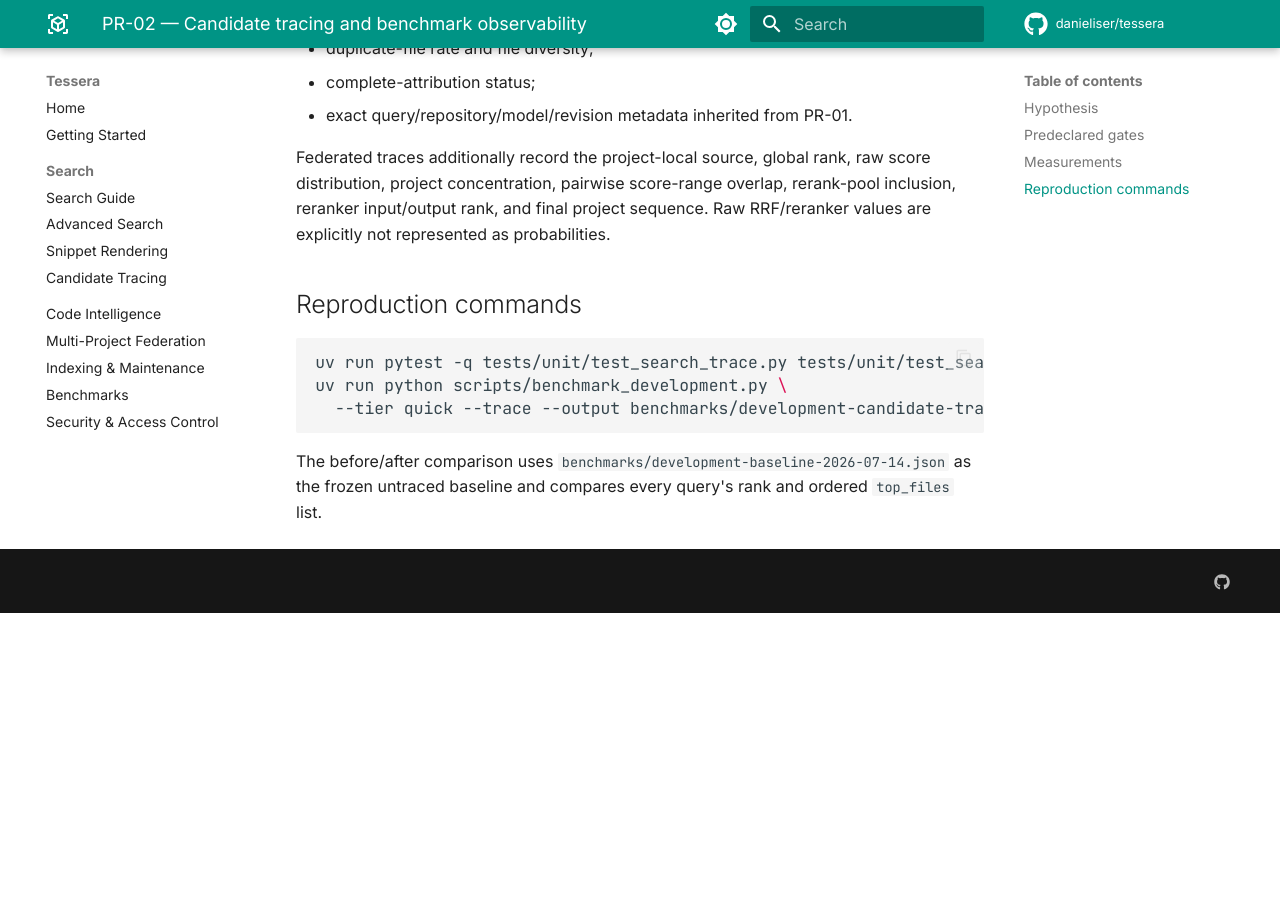
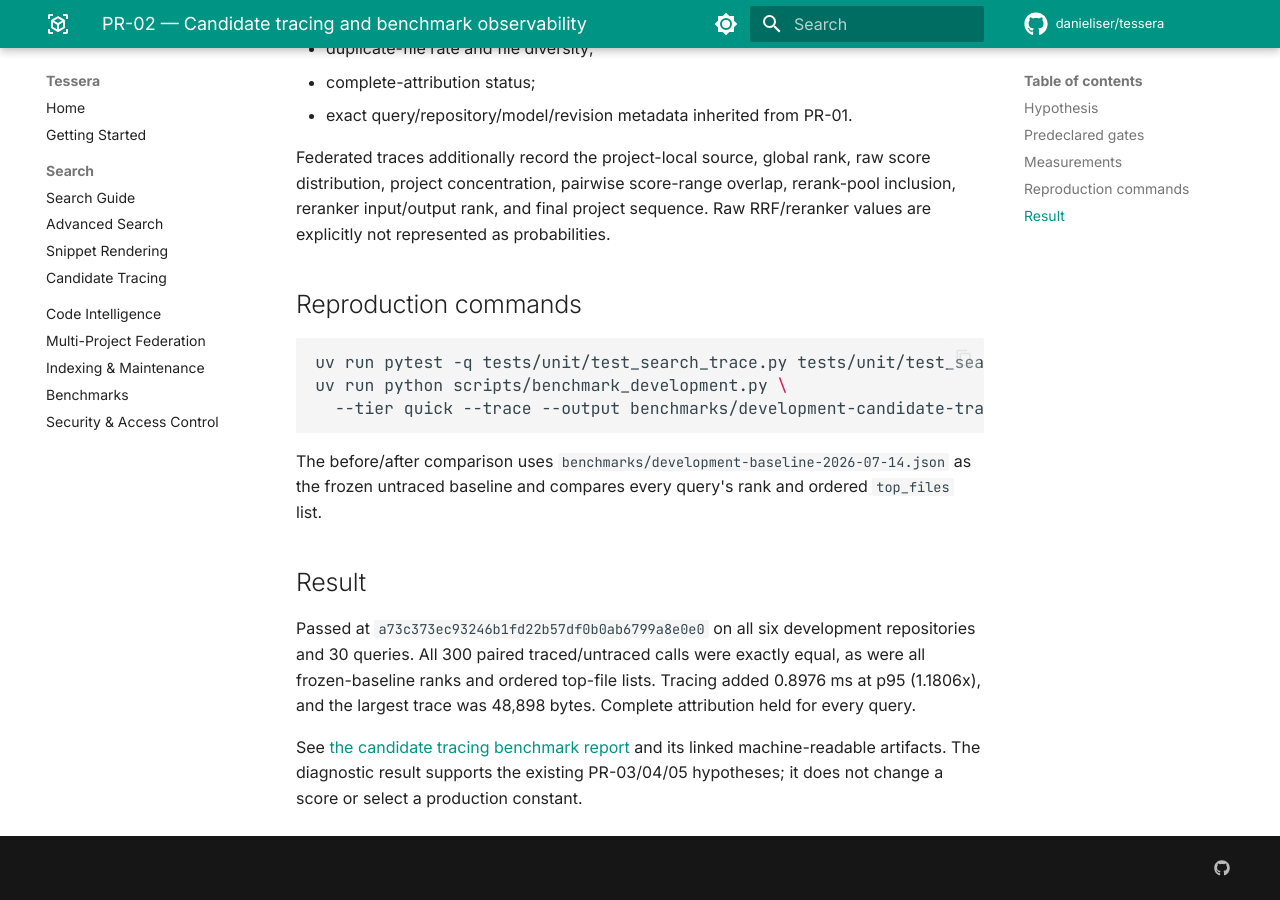
Before and after one commit to danieliser/tessera, an MkDocs documentation site: the page built from docs/plans/retrieval-quality-master-plan/PR-02.md, in a window 1280 px wide and 900 px high, scrolled down 1269 px. Built offline with MkDocs 1.6.1 and Material for MkDocs 9.7.7, drawn with Linux system fonts in a browser that asks for light colours; comment, search, counter and statistics services are not loaded; before the commit the page ends 1882 px from its top, so only the background shows below that.

Commit message:
docs: record candidate tracing benchmark

```diff
--- a/docs/plans/retrieval-quality-master-plan/PR-02.md
+++ b/docs/plans/retrieval-quality-master-plan/PR-02.md
@@ -62,3 +62,16 @@ uv run python scripts/benchmark_development.py \
 The before/after comparison uses
 `benchmarks/development-baseline-2026-07-14.json` as the frozen untraced
 baseline and compares every query's rank and ordered `top_files` list.
+
+## Result
+
+Passed at `a73c373ec93246b1fd22b57df0b0ab6799a8e0e0` on all six
+development repositories and 30 queries. All 300 paired traced/untraced calls
+were exactly equal, as were all frozen-baseline ranks and ordered top-file
+lists. Tracing added 0.8976 ms at p95 (1.1806x), and the largest trace was
+48,898 bytes. Complete attribution held for every query.
+
+See [the candidate tracing benchmark report](../../benchmark-candidate-tracing-2026-07-14.md)
+and its linked machine-readable artifacts. The diagnostic result supports the
+existing PR-03/04/05 hypotheses; it does not change a score or select a
+production constant.
```
Also changed, not shown: docs/benchmark-candidate-tracing-2026-07-14.md (added, +96 -0 lines), 2 other files.
